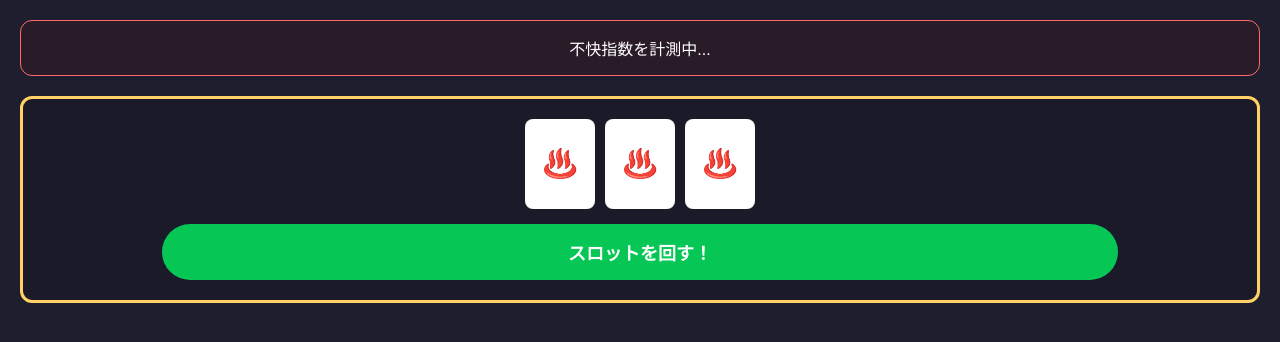
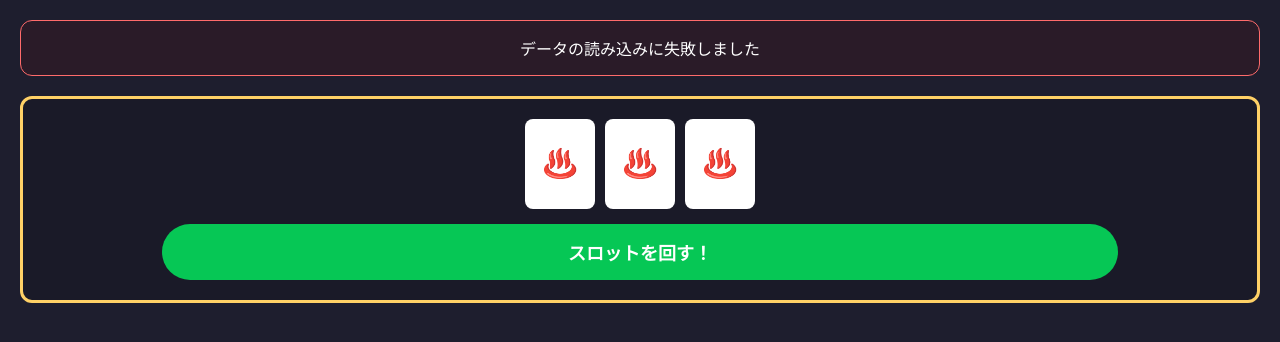
Before and after one commit to enoy2006/onsen-slot, a plain HTML site: page index.html in a window 1280 px wide. Drawn offline with Linux system fonts and the light colour scheme; no server answers.

Commit message:
Update GAS_URL to new Google Apps Script URL

```diff
--- a/index.html
+++ b/index.html
@@ -36,7 +36,7 @@
 
   <script>
     // ★ご自身のGAS WebアプリURLを設定してください
-    const GAS_URL = [https://script.google.com/macros/s/.../exec](https://script.google.com/macros/s/.../exec)
+    const GAS_URL = "https://script.google.com/macros/s/AKfycbx.../exec";
 
     let resultData = null;
 
```
